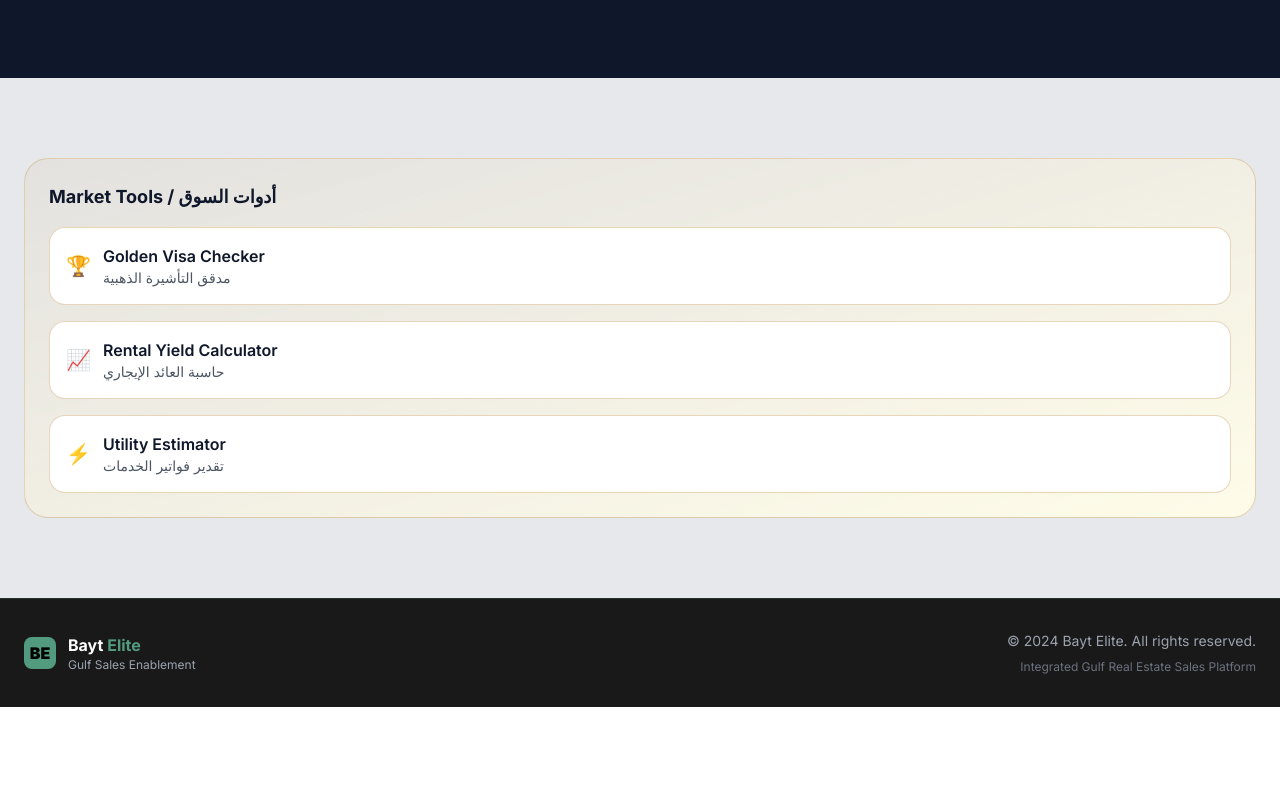
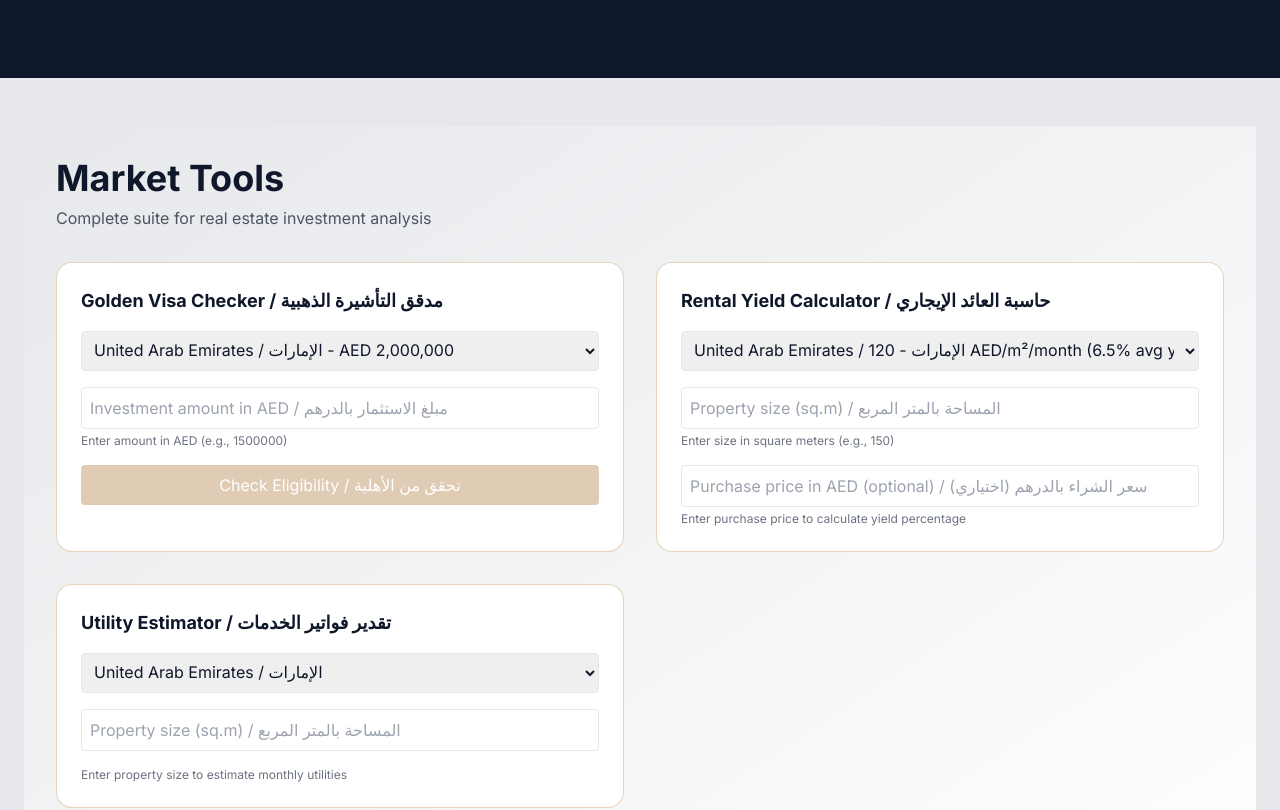
Before and after one commit to fazetdev/baytelitet, a Next.js app: page / in a window 1280 px wide. Shown: the part 3145-3955 px from the top of the page. Before the commit the page ends 3852 px from the top, so only its background shows below. Built offline with nearby package versions, Linux system fonts and the light colour scheme.

Commit message:
refactor: move market-tools to root app directory and fix routing

```diff
--- a/app/home/components/MarketTools.tsx
+++ /dev/null
@@ -1,107 +0,0 @@
-'use client';
-
-import { useState } from 'react';
-import GoldenVisaChecker from './market-tools/GoldenVisaChecker';
-import RentalCalculator from './market-tools/RentalCalculator';
-import UtilityEstimator from './market-tools/UtilityEstimator';
-
-export default function MarketTools() {
-  const [activeTool, setActiveTool] = useState<'golden' | 'rental' | 'utility' | null>(null);
-
-  return (
-    <div className="bg-gradient-to-br from-bayt-warm/10 to-yellow-50 rounded-2xl p-6 border border-bayt-warm/50 my-8">
-      <h3 className="text-lg font-bold text-bayt-dark mb-4">Market Tools / أدوات السوق</h3>
-
-      {/* Tool selection buttons */}
-      <div className="space-y-4">
-        <button
-          className={`w-full text-left p-4 rounded-xl border transition-colors ${
-            activeTool === 'golden'
-              ? 'bg-bayt-warm/20 border-bayt-warm text-bayt-dark'
-              : 'bg-white border-bayt-warm/50 hover:border-bayt-warm'
-          }`}
-          onClick={() => setActiveTool(activeTool === 'golden' ? null : 'golden')}
-        >
-          <div className="flex items-center gap-3">
-            <span className="text-xl">🏆</span>
-            <div>
-              <p className="font-semibold">Golden Visa Checker</p>
-              <p className="text-sm text-gray-600">مدقق التأشيرة الذهبية</p>
-            </div>
-          </div>
-        </button>
-
-        <button
-          className={`w-full text-left p-4 rounded-xl border transition-colors ${
-            activeTool === 'rental'
-              ? 'bg-bayt-warm/20 border-bayt-warm text-bayt-dark'
-              : 'bg-white border-bayt-warm/50 hover:border-bayt-warm'
-          }`}
-          onClick={() => setActiveTool(activeTool === 'rental' ? null : 'rental')}
-        >
-          <div className="flex items-center gap-3">
-            <span className="text-xl">📈</span>
-            <div>
-              <p className="font-semibold">Rental Yield Calculator</p>
-              <p className="text-sm text-gray-600">حاسبة العائد الإيجاري</p>
-            </div>
-          </div>
-        </button>
-
-        <button
-          className={`w-full text-left p-4 rounded-xl border transition-colors ${
-            activeTool === 'utility'
-              ? 'bg-bayt-warm/20 border-bayt-warm text-bayt-dark'
-              : 'bg-white border-bayt-warm/50 hover:border-bayt-warm'
-          }`}
-          onClick={() => setActiveTool(activeTool === 'utility' ? null : 'utility')}
-        >
-          <div className="flex items-center gap-3">
-            <span className="text-xl">⚡</span>
-            <div>
-              <p className="font-semibold">Utility Estimator</p>
-              <p className="text-sm text-gray-600">تقدير فواتير الخدمات</p>
-            </div>
-          </div>
-        </button>
-      </div>
-
-      {/* Render selected tool with close option */}
-      {activeTool && (
-        <div className="mt-6">
-          <div className="flex justify-between items-center mb-4">
-            <h4 className="font-semibold text-bayt-dark">
-              {activeTool === 'golden' && 'Golden Visa Checker'}
-              {activeTool === 'rental' && 'Rental Yield Calculator'}
-              {activeTool === 'utility' && 'Utility Estimator'}
-            </h4>
-            <button
-              onClick={() => setActiveTool(null)}
-              className="text-sm text-gray-500 hover:text-bayt-warm flex items-center gap-1"
-            >
-              <span>Close</span>
-              <span>✕</span>
-            </button>
-          </div>
-
-          <div className="animate-fadeIn">
-            {activeTool === 'golden' && <GoldenVisaChecker />}
-            {activeTool === 'rental' && <RentalCalculator />}
-            {activeTool === 'utility' && <UtilityEstimator />}
-          </div>
-        </div>
-      )}
-
-      {/* Add fadeIn animation to Tailwind if not already present */}
-      <style jsx global>{`
-        @keyframes fadeIn {
-          from { opacity: 0; transform: translateY(10px); }
-          to { opacity: 1; transform: translateY(0); }
-        }
-        .animate-fadeIn {
-          animation: fadeIn 0.3s ease-out;
-        }
-      `}</style>
-    </div>
-  );
-}
--- /dev/null
+++ b/app/market-tools/page.tsx
@@ -0,0 +1,19 @@
+'use client';
+import GoldenVisaChecker from './GoldenVisaChecker';
+import RentalCalculator from './RentalCalculator';
+import UtilityEstimator from './UtilityEstimator';
+
+export default function MarketToolsPage() {
+  return (
+    <div className="min-h-screen p-8 bg-gradient-to-br from-bayt-light to-white">
+      <h1 className="text-4xl font-bold text-bayt-dark mb-2">Market Tools</h1>
+      <p className="text-gray-600 mb-8">Complete suite for real estate investment analysis</p>
+
+      <div className="grid grid-cols-1 lg:grid-cols-2 gap-8">
+        <GoldenVisaChecker />
+        <RentalCalculator />
+        <UtilityEstimator />
+      </div>
+    </div>
+  );
+}
--- a/app/page.tsx
+++ b/app/page.tsx
@@ -6,7 +6,7 @@ import ChooseRole from './home/components/ChooseRole';      // ✓ app/home/comp
 import MarketHighlights from './home/MarketHighlights';     // ✓ app/home/MarketHighlights.tsx
 import FeaturesSection from './home/components/FeaturesSection'; // ✓ app/home/components/FeaturesSection.tsx
 import TrustSection from './home/TrustSection';             // ✓ app/home/TrustSection.tsx
-import MarketTools from './home/components/MarketTools';    // ✓ app/home/components/MarketTools.tsx
+import MarketTools from './market-tools/page';    // ✓ app/home/components/MarketTools.tsx
 
 export default function HomePage() {
   return (
```
Also changed, not shown: app/market-tools/GoldenVisaChecker.tsx (renamed from app/home/components/market-tools/GoldenVisaChecker.tsx), app/market-tools/MarketTools.tsx (added), app/market-tools/RentalCalculator.tsx (renamed from app/home/components/market-tools/RentalCalculator.tsx), app/market-tools/UtilityEstimator.tsx (renamed from app/home/components/market-tools/UtilityEstimator.tsx), app/market-tools/index.ts (added).
